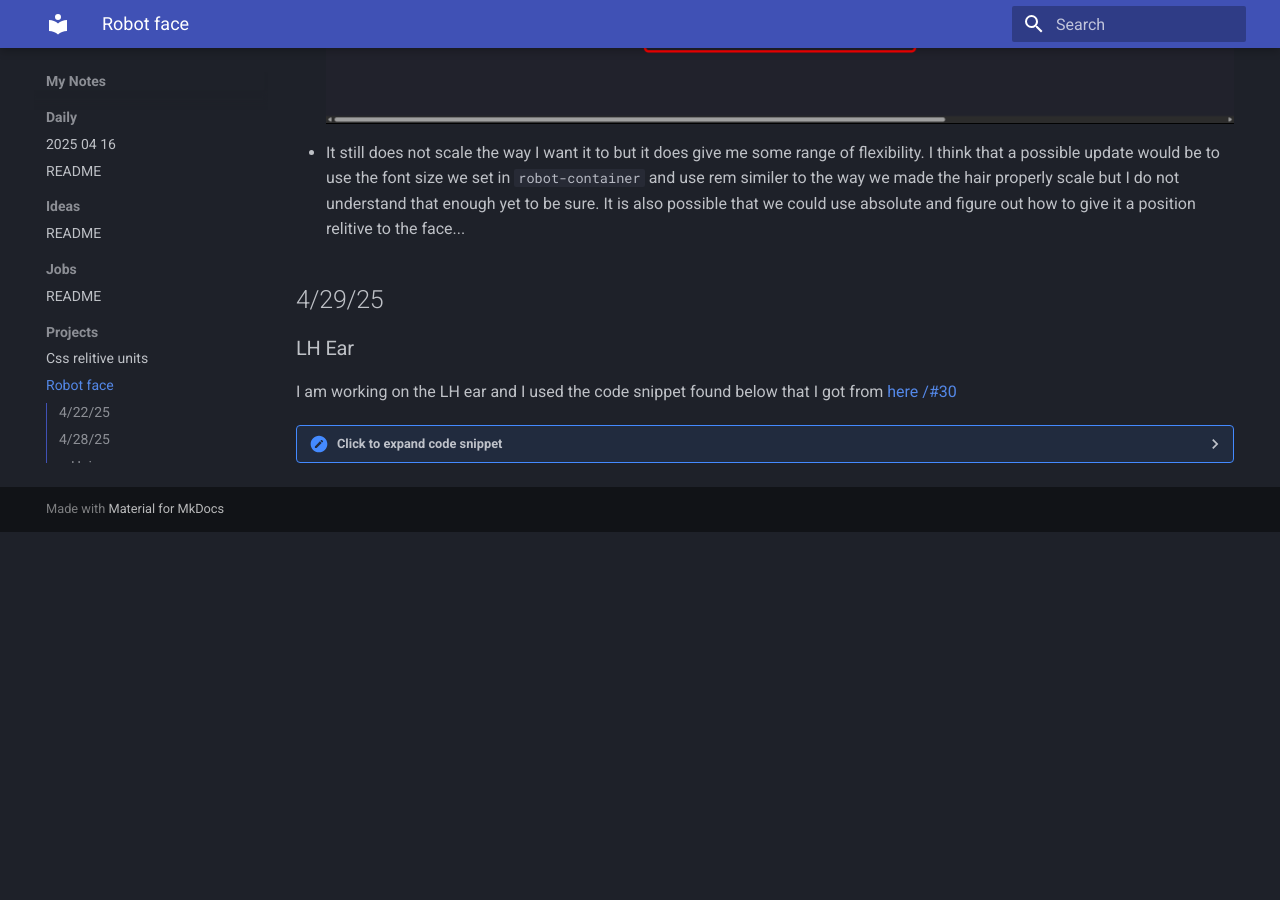
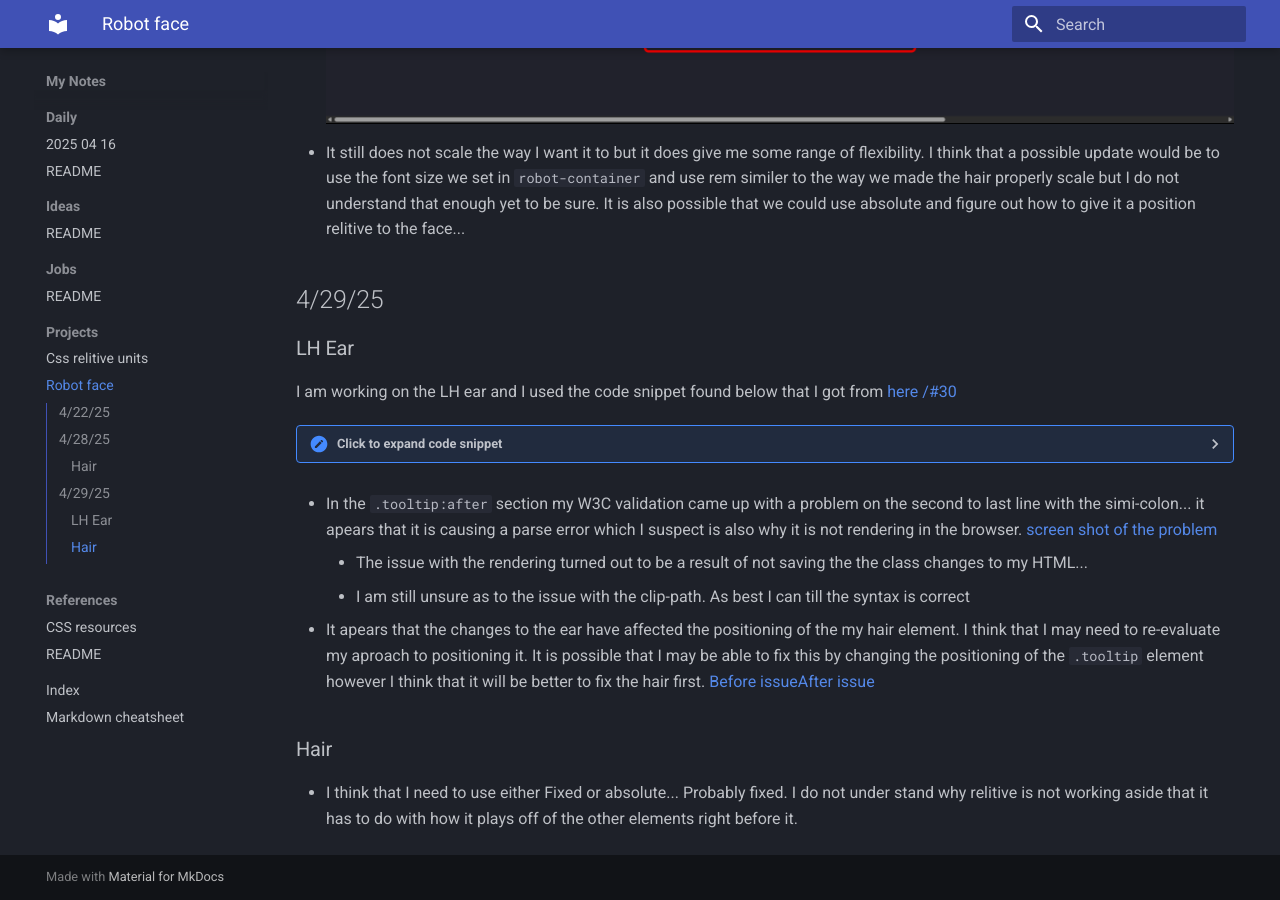
Before and after one commit to TristanEDU/notes, an MkDocs documentation site: the page built from docs/projects/robot-face.md, in a window 1280 px wide and 900 px high, scrolled down 1519 px. Built offline with MkDocs 1.6.1 and Material for MkDocs 9.7.7, drawn with Linux system fonts in a browser that asks for light colours; before the commit the page ends 2051 px from its top, so only the background shows below that.

Commit message:
Sync: 2025-04-29 18:47:39

```diff
--- a/docs/projects/robot-face.md
+++ b/docs/projects/robot-face.md
@@ -94,3 +94,12 @@ I am working on the LH ear and I used the code snippet found below that I got fr
   </code></pre>
 
 </details>
+
+- In the `.tooltip:after` section my W3C validation came up with a problem on the second to last line with the simi-colon... it apears that it is causing a parse error which I suspect is also why it is not rendering in the browser. [screen shot of the problem](../assets/Robot-face-clip-path-error.png)
+	- The issue with the rendering turned out to be a result of not saving the the class changes to my HTML...
+	- I am still unsure as to the issue with the clip-path. As best I can till the syntax is correct
+
+- It apears that the changes to the ear have affected the positioning of the my hair element. I think that I may need to re-evaluate my aproach to positioning it. It is possible that I may be able to fix this by changing the positioning of the `.tooltip` element however I think that it will be better to fix the hair first. [Before issue](../assets/Robot-face-post-hair-positioned.png)[After issue](../assets/Robot-face-hair-after-LHear.png)
+
+###Hair
+- I think that I need to use either Fixed or absolute... Probably fixed. I do not under stand why relitive is not working aside that it has to do with how it plays off of the other elements right before it.
```
Also changed, not shown: docs/assets/Robot-face-clip-path-error.png (added), docs/assets/Robot-face-hair-after-LHear.png (added).
